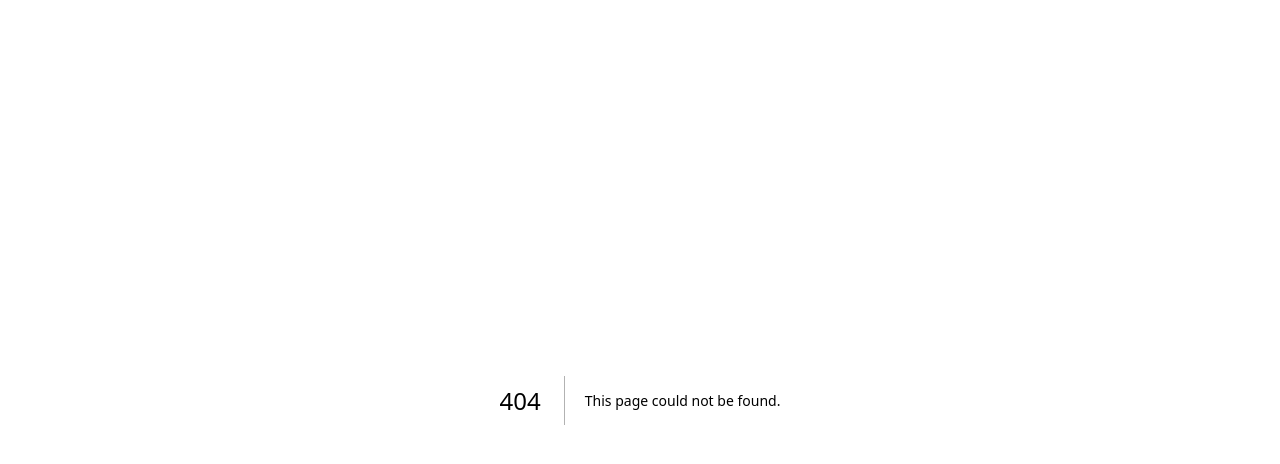
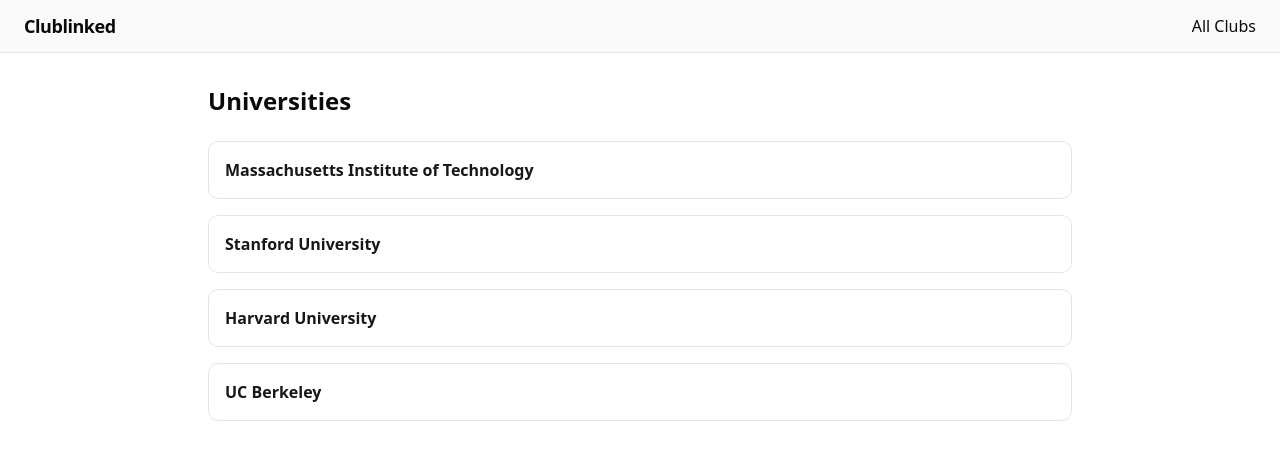
Before and after one commit to alexandros-lekkas/clublinked, a Next.js app: page /universities in a window 1280 px wide. Before the commit this address had no page. Shown: the top 464 px of the page. Built offline with nearby package versions, Linux system fonts and the light colour scheme.

Commit message:
Refactor Next.js configuration to use typescript settings for ignoring build errors. Removed unused university layout and page components to streamline the application structure.

```diff
--- a/next.config.ts
+++ b/next.config.ts
@@ -1,7 +1,9 @@
 import type { NextConfig } from "next";
 
 const nextConfig: NextConfig = {
-  ignoreTypeErrors: true,
+  typescript: {
+    ignoreBuildErrors: true,
+  },
 };
 
 export default nextConfig;
--- a/src/app/university/[id]/club/[id]/page.tsx
+++ b/src/app/universities/[slug]/club/[id]/page.tsx
@@ -55,12 +55,8 @@
   },
 };
 
-export default function ClubDetailPage({
-  params,
-}: {
-  params: { clubId: string };
-}) {
-  const club = mockClubs[params.clubId as keyof typeof mockClubs];
+export default function ClubDetailPage({ params }: { params: { slug: string; id: string } }) {
+  const club = mockClubs[params.id as keyof typeof mockClubs];
   if (!club) {
     return <div>Club not found.</div>;
   }
--- a/src/app/university/[id]/page.tsx
+++ b/src/app/universities/[slug]/page.tsx
@@ -63,9 +63,9 @@
 export default function UniversityDetailPage({
   params,
 }: {
-  params: { id: string };
+  params: { slug: string };
 }) {
-  const uni = mockUniversities[params.id as keyof typeof mockUniversities];
+  const uni = mockUniversities[params.slug as keyof typeof mockUniversities];
   if (!uni) {
     return <div>University not found.</div>;
   }
@@ -81,7 +81,7 @@
             className="border border-[var(--border)] bg-[var(--card)] rounded-lg p-4"
           >
             <a
-              href={`/university/${params.id}/club/${club.id}`}
+              href={`/university/${params.slug}/club/${club.id}`}
               className="font-semibold text-[var(--primary)] hover:underline"
             >
               {club.name}
```
Also changed, not shown: src/app/universities/layout.tsx (renamed from src/app/university/layout.tsx), src/app/universities/page.tsx (renamed from src/app/university/page.tsx).
